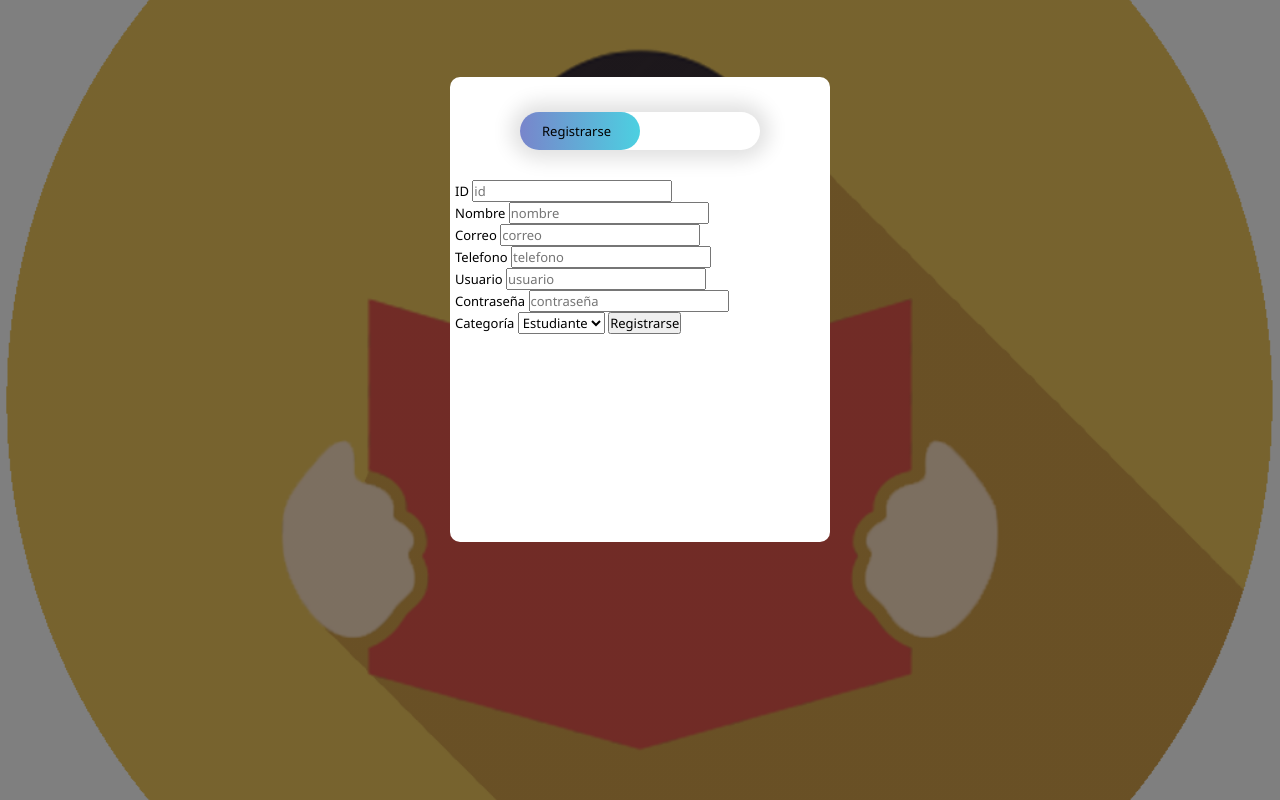
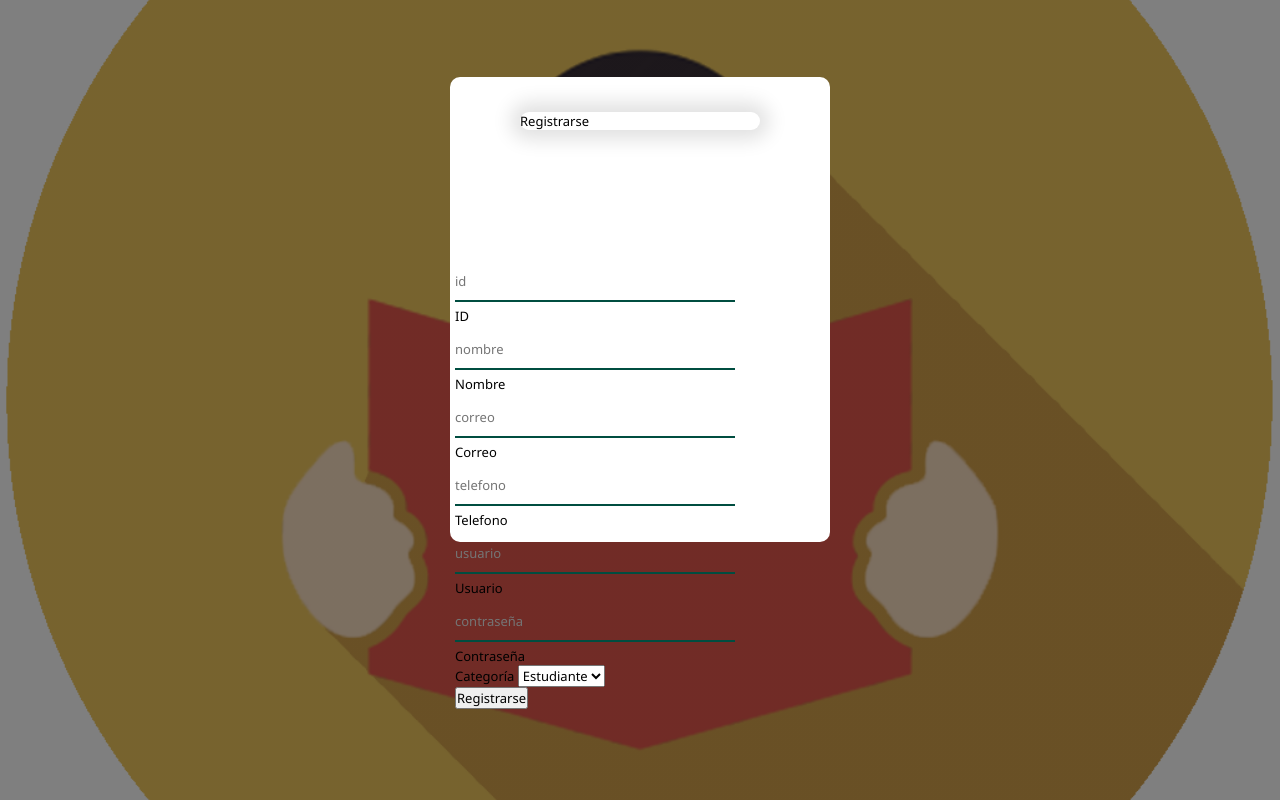
Before and after one commit to fnoches/MinTic_Ciclo3_G16E8, a Flask app: page /registro in a window 1280 px wide. Run offline with Flask 2, Linux system fonts and the light colour scheme.

Commit message:
Update registro.html

```diff
--- a/templates/registro.html
+++ b/templates/registro.html
@@ -23,53 +23,48 @@
         <div class="container" >
             <div class="form-box">
                 <div class="button-box">
-                    <div id="elegir"></div>
-
-                    <button type="button" class="toggle-btn" onclick="registro()">Registrarse</button>
-
+                    <label for="registro">Registrarse</label>
                 </div>
 
 
-                <form action="/registro" method="POST">
+                <form class="input-group" action="/registro" method="POST">
                     {{ csrf_token }}
                     <div>
+                      <input type="text" class="input-field" placeholder="id" id="id" name="id" >
                       <label for="id">ID</label>
-                      <input type="text" placeholder="id" id="id" name="id">
                     </div>
                     <div>
+                      <input type="text"class="input-field" placeholder="nombre" id="nombre" name="nombre">
                       <label for="nombre">Nombre</label>
-                      <input type="text" placeholder="nombre" id="nombre" name="nombre">
                     </div>
                     <div>
+                      <input type="email"class="input-field" placeholder="correo" id="correo" name="correo">
                       <label for="correo">Correo</label>
-                      <input type="email" placeholder="correo" id="correo" name="correo">
                     </div>
                     <div>
+                      <input type="text"class="input-field" placeholder="telefono" id="telefono" name="telefono">
                       <label for="telefono">Telefono</label>
-                      <input type="text" placeholder="telefono" id="telefono" name="telefono">
                     </div>
                     <div>
+                      <input type="text"class="input-field" placeholder="usuario" id="usuario" name="usuario">
                       <label for="usuario">Usuario</label>
-                      <input type="text" placeholder="usuario" id="usuario" name="usuario">
                     </div>
                     <div>
+                      <input type="password"class="input-field" placeholder="contraseña" id="contraseña" name="contraseña">
                       <label for="contraseña">Contraseña</label>
-                      <input type="password" placeholder="contraseña" id="contraseña" name="contraseña">
                     </div>
-                    <div>
+                    <div class="categoria">
                       <label for="categoria">Categoría</label>
                       <select id="categoria" name="categoria">
                         <option value="Estudiante">Estudiante</option>
                         <option value="Docente">Docente</option>
                       </select>
-                    <input type=submit name="" value="Registrarse">
+                      <div class="registro">
+                        <input  type=submit class="submit-registro" name="" value="Registrarse">
+                      </div>
                     </div>
                 </form>
-
             </div>
-
-
-
         </div>
 
         <script>
@@ -83,10 +78,7 @@
                 z.style.left="0px";
             }
 
-
         </script>
-
-
 
     </body>
 </html>
```
